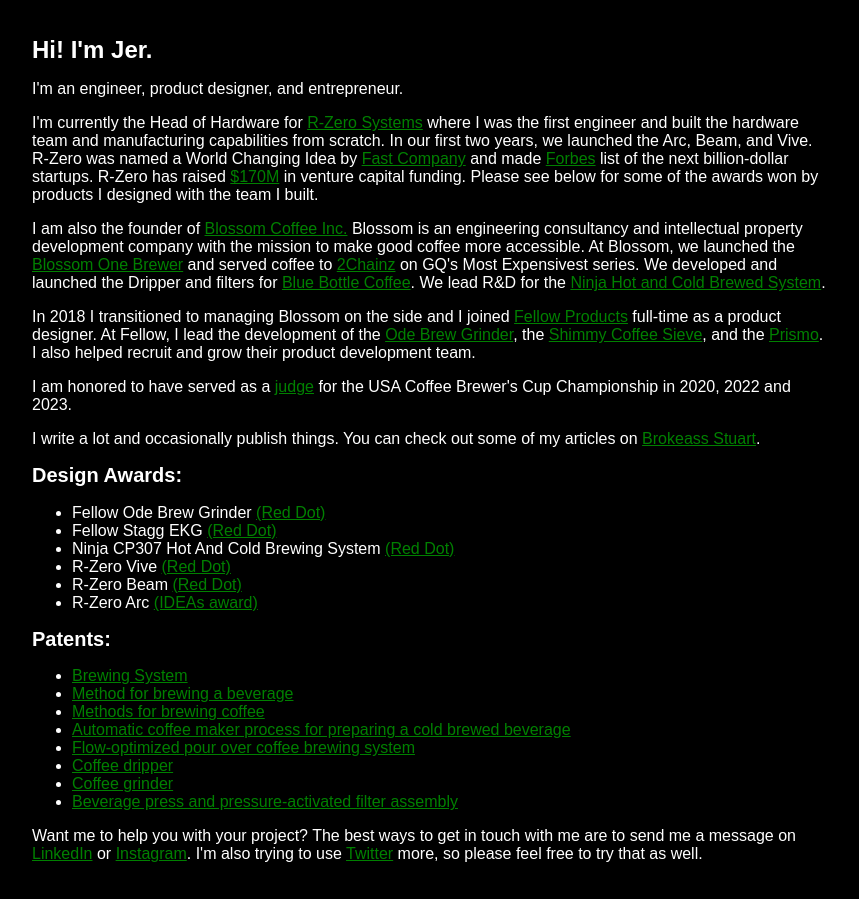
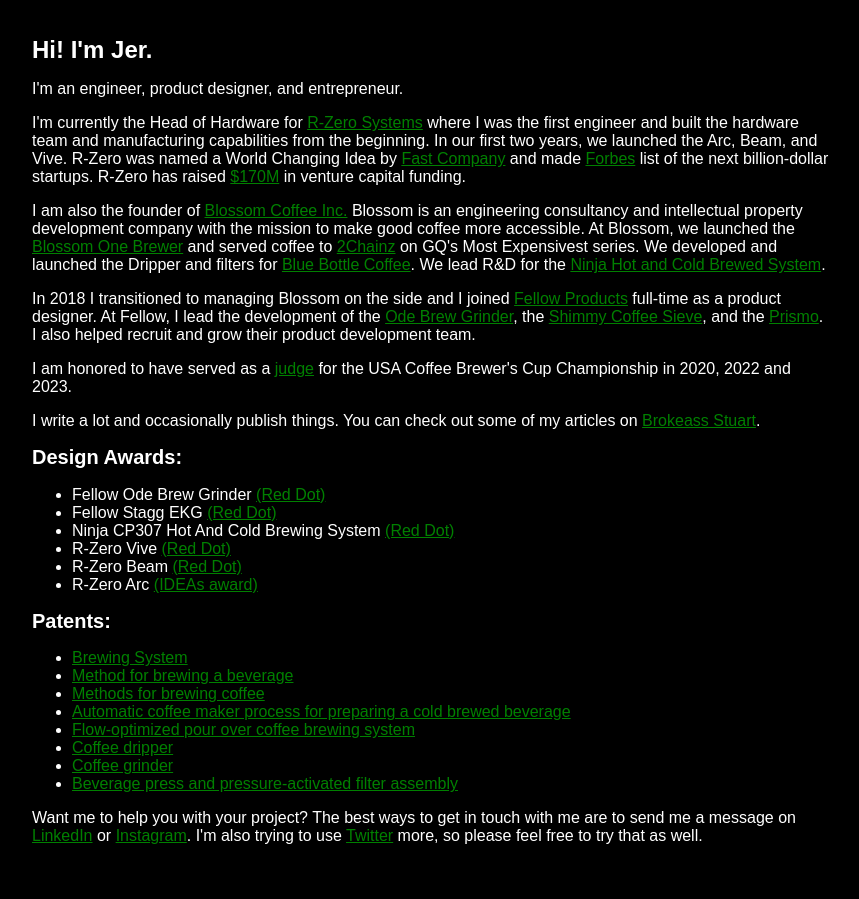
Before and after one commit to jkuempel/jkuempel.github.io, a plain HTML site: page index.html in a window 1280 px wide. Shown: the whole page, without its empty margins (208-1067 px from the left). Drawn offline with Linux system fonts and the light colour scheme.

Commit message:
Update index.html intro text

```diff
--- a/index.html
+++ b/index.html
@@ -9,7 +9,7 @@
         <h1>Hi! I'm Jer.</h1>
         <p>I'm an engineer, product designer, and entrepreneur.</p>
 
-        <p>I'm currently the Head of Hardware for <a href="https://rzero.com">R-Zero Systems</a> where I was the first engineer and built the hardware team and manufacturing capabilities from scratch. In our first two years, we launched the Arc, Beam, and Vive. R-Zero was named a World Changing Idea by <a href="https://www.fastcompany.com/90742802/world-changing-ideas-awards-2022-wellness-finalists-and-honorable-mentions">Fast Company</a> and made <a href="https://rzero.com/blog/r-zero-named-to-forbes-2022-next-billion-dollar-startups-list/">Forbes</a> list of the next billion-dollar startups. R-Zero has raised <a href="https://www.crunchbase.com/organization/r-zero">$170M</a> in venture capital funding. Please see below for some of the awards won by products I designed with the team I built. </p>
+        <p>I'm currently the Head of Hardware for <a href="https://rzero.com">R-Zero Systems</a> where I was the first engineer and built the hardware team and manufacturing capabilities from the beginning. In our first two years, we launched the Arc, Beam, and Vive. R-Zero was named a World Changing Idea by <a href="https://www.fastcompany.com/90742802/world-changing-ideas-awards-2022-wellness-finalists-and-honorable-mentions">Fast Company</a> and made <a href="https://rzero.com/blog/r-zero-named-to-forbes-2022-next-billion-dollar-startups-list/">Forbes</a> list of the next billion-dollar startups. R-Zero has raised <a href="https://www.crunchbase.com/organization/r-zero">$170M</a> in venture capital funding. </p>
 
         <p>I am also the founder of <a href="https://www.blossomcoffee.com">Blossom Coffee Inc.</a> Blossom is an engineering consultancy and intellectual property development company with the mission to make good coffee more accessible. At Blossom, we launched the <a href="https://www.theverge.com/2012/10/1/3432980/blossom-one-limited-coffee-maker-11111">Blossom One Brewer</a> and served coffee to <a href="https://youtu.be/-L_Z9pZx4Ko">2Chainz</a> on GQ's Most Expensivest series. We developed and launched the Dripper and filters for <a href="https://sprudge.com/building-better-dripper-blue-bottle-coffee-113097.html">Blue Bottle Coffee</a>. We lead R&D for the <a href="https://www.amazon.com/Auto-iQ-Frother-Baskets-Thermal-CP307/dp/B07FX73Y7H?th=1">Ninja Hot and Cold Brewed System</a>.</p>
 
```
